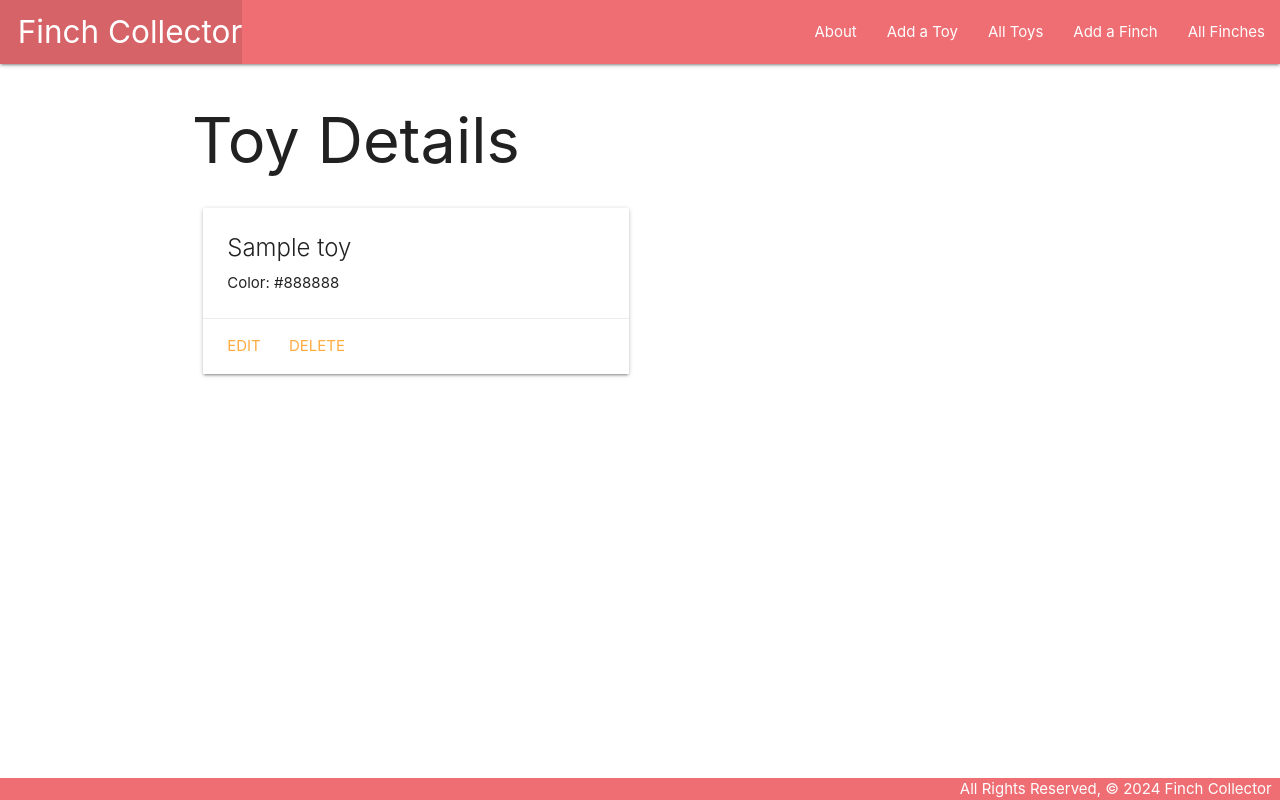
After one commit to Exiled184/finch-collector-repo, a Django app: page /toys/1/ in a window 1280 px wide. The commit adds this page. Run offline with Django 5.2, Linux system fonts and the light colour scheme; tables that the repository leaves empty hold one stand-in row (values such as "Sample post").

Commit message:
toys model and CRUD

```diff
--- a/main_app/admin.py
+++ b/main_app/admin.py
@@ -1,5 +1,6 @@
 from django.contrib import admin
-from .models import Finch, Feeding
+from .models import Finch, Feeding, Toy
 # Register your models here.
 admin.site.register(Finch)
 admin.site.register(Feeding)
+admin.site.register(Toy)
--- a/main_app/models.py
+++ b/main_app/models.py
@@ -9,6 +9,16 @@ MEALS = (
     ('L', 'Lunch'),
     ('D', 'Dinner')
 )
+
+class Toy (models.Model):
+    name = models.CharField(max_length=100)
+    color = models.CharField(max_length=20)
+
+    def __str__(self):
+        return self.name
+
+    def get_absolute_url(self):
+        return reverse('toys_detail', kwargs={'pk':self.id})
 
 class Finch(models.Model):
     name = models.CharField(max_length=100)
@@ -25,7 +35,6 @@ class Finch(models.Model):
     def fed_for_today(self):
         return self.feeding_set.filter(date=date.today()).count() >= len(MEALS)
 
-
 class Feeding(models.Model):
     date = models.DateField('feeding date')
     meal = models.CharField(max_length=1, choices=MEALS, default=MEALS[0][0])
--- a/main_app/templates/base.html
+++ b/main_app/templates/base.html
@@ -31,6 +31,8 @@
           </ul>
           <ul class="right">
             <li><a href="{% url 'about' %}">About</a></li>
+            <li><a href="{% url 'toys_create' %}">Add a Toy</a></li>
+            <li><a href="{% url 'toy_index' %}">All Toys</a></li>
             <li><a href="{% url 'finches_create' %}">Add a Finch</a></li>
             <li><a href="{% url 'index' %}">All Finches</a></li>
           </ul>
--- /dev/null
+++ b/main_app/templates/main_app/toy_detail.html
@@ -0,0 +1,19 @@
+{% extends 'base.html' %} {% block content %}
+
+<h1>Toy Details</h1>
+
+<div class="row">
+  <div class="col s6 col-offset-3">
+    <div class="card">
+      <div class="card-content">
+        <span class="card-title">{{ toy.name }}</span>
+        <p>Color: {{ toy.color }}</p>
+      </div>
+      <div class="card-action">
+        <a href="{% url 'toys_update' toy.id %}">Edit</a>
+        <a href="{% url 'toys_delete' toy.id %}">Delete</a>
+      </div>
+    </div>
+  </div>
+</div>
+{% endblock %}
--- a/main_app/urls.py
+++ b/main_app/urls.py
@@ -10,5 +10,10 @@ urlpatterns = [
     path('finches/create/', views.FinchCreate.as_view(), name='finches_create'),
     path('finches/<int:pk>/update/', views.FinchUpdate.as_view(), name='finches_update'),
     path('finches/<int:pk>/delete/', views.FinchDelete.as_view(), name='finches_delete'),
-     path('finches/<int:finch_id>/add_feeding/', views.add_feeding, name='add_feeding'),
-]
+    path('finches/<int:finch_id>/add_feeding/', views.add_feeding, name='add_feeding'),
+    path('toys/', views.ToyList.as_view(), name='toy_index'),
+      path('toys/<int:pk>/', views.ToyDetail.as_view(), name='toys_detail'),
+    path('toys/create/', views.ToyCreate.as_view(), name='toys_create'),
+    path('toys/<int:pk>/update/', views.ToyUpdate.as_view(), name='toys_update'),
+    path('toys/<int:pk>/delete/', views.ToyDelete.as_view(), name='toys_delete'),
+  ]
--- a/main_app/views.py
+++ b/main_app/views.py
@@ -1,6 +1,7 @@
 from django.shortcuts import render, redirect
 from django.views.generic.edit import CreateView, UpdateView, DeleteView
-from .models import Finch
+from django.views.generic import ListView, DetailView
+from .models import Finch, Toy
 from .forms import FeedingForm
 
 # Create your views here.
@@ -41,3 +42,21 @@ class FinchUpdate(UpdateView):
 class FinchDelete(DeleteView):
     model = Finch
     success_url = '/finches'
+
+class ToyList(ListView):
+    model = Toy
+
+class ToyDetail(DetailView):
+    model = Toy
+
+class ToyCreate(CreateView):
+    model = Toy
+    fields = '__all__'
+
+class ToyUpdate(UpdateView):
+    model = Toy
+    fields = ['name', 'color']
+
+class ToyDelete(DeleteView):
+    model = Toy
+    success_url = '/toys'
```
Also changed, not shown: main_app/templates/main_app/toy_confirm_delete.html (added, +14 -0 lines), main_app/templates/main_app/toy_form.html (added, +14 -0 lines), main_app/templates/main_app/toy_list.html (added, +14 -0 lines), main_app/migrations/0003_toy_alter_feeding_options_alter_feeding_date.py (added).
